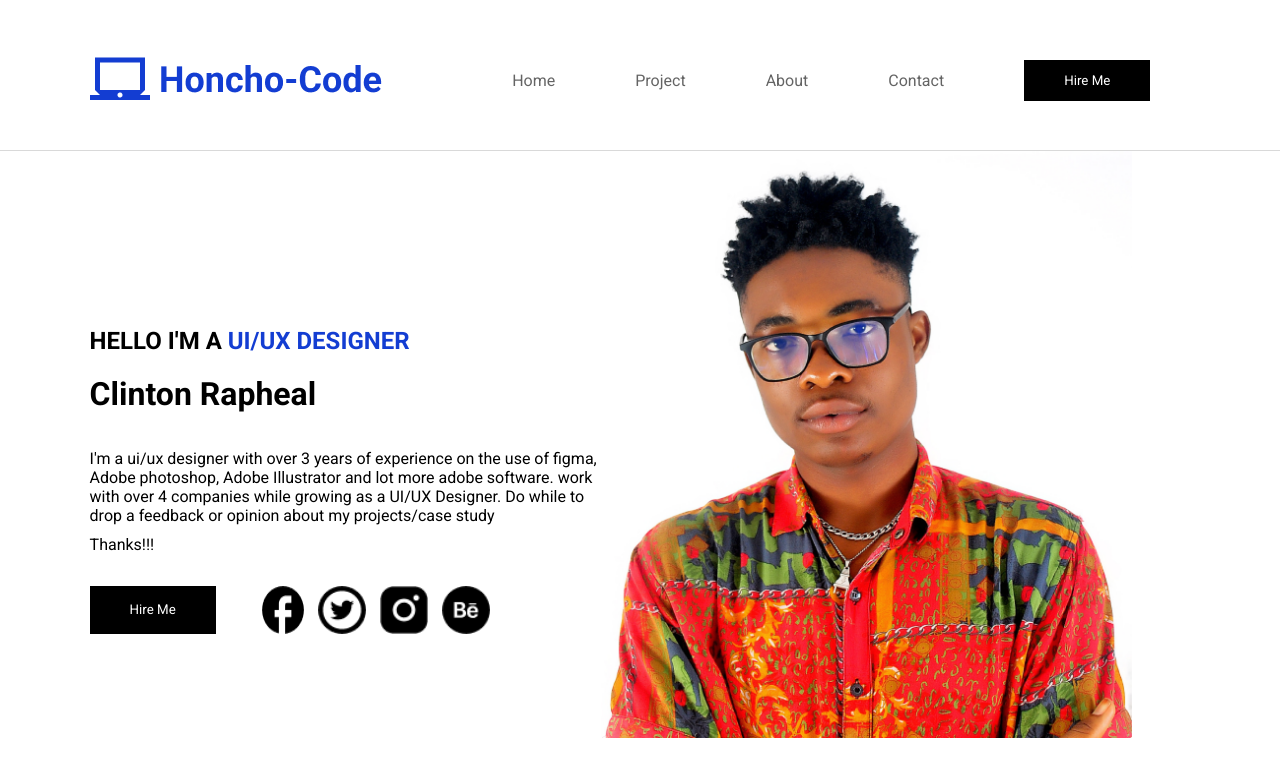
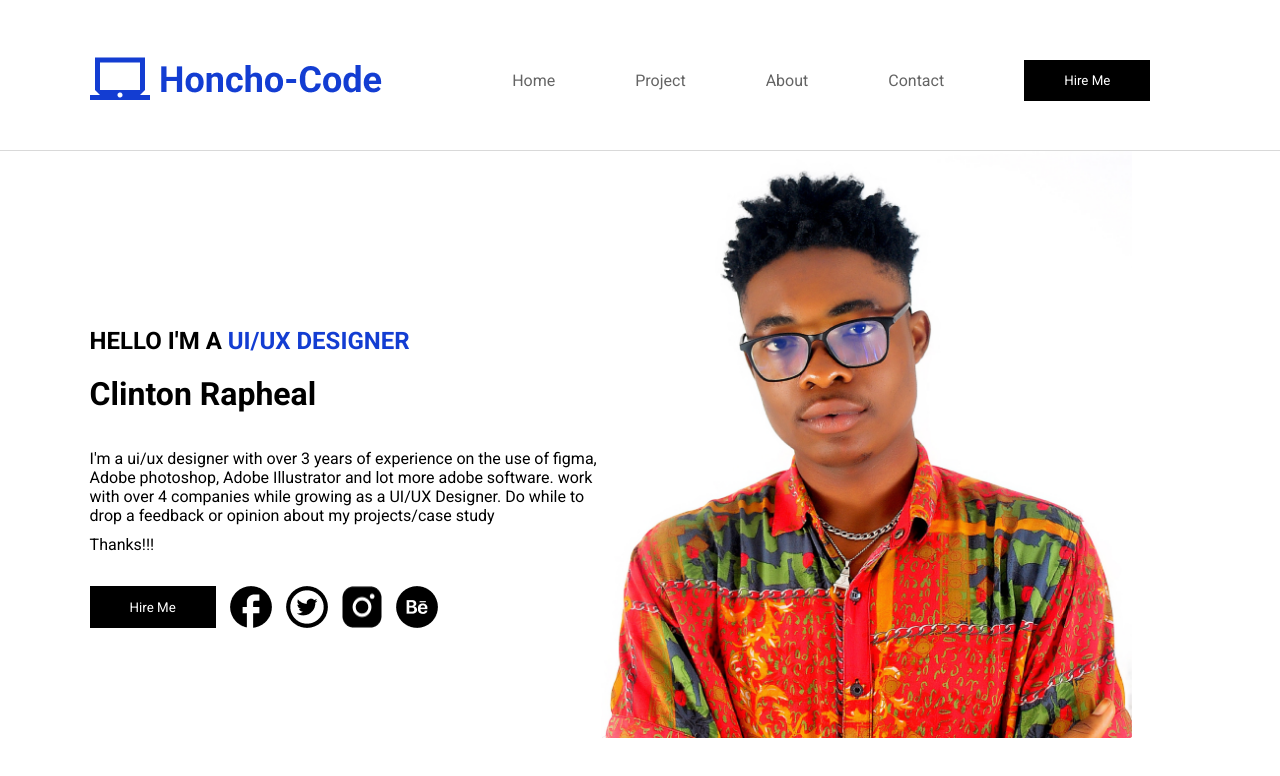
Before and after one commit to oyindamoladekeye/Clinton-s-Portfolio, a React (Vite) app: page / in a window 1280 px wide. Shown: the top 776 px of the page. Built offline with nearby package versions, Linux system fonts and the light colour scheme.

Commit message:
styling changes

```diff
--- a/src/styles/description.css
+++ b/src/styles/description.css
@@ -35,12 +35,10 @@ p.job-description2{
     width: 100%;
 
 }
-.description-icons img{
-    width:20%
-}
-.facebook-icon{
+
+/* .facebook-icon{
     padding-left: 2rem;
-}
+} */
 
 @media screen and (max-width:1024px) {
   .description-body{
@@ -52,6 +50,12 @@ p.job-description2{
     width: 100%;
   }
 }
+
+@media screen and (max-width:365px) {
+    .description-icons img{
+        width:10%;
+    }
+}
 /*
 @media screen and (max-width:768px) {
     .description-img{
```
